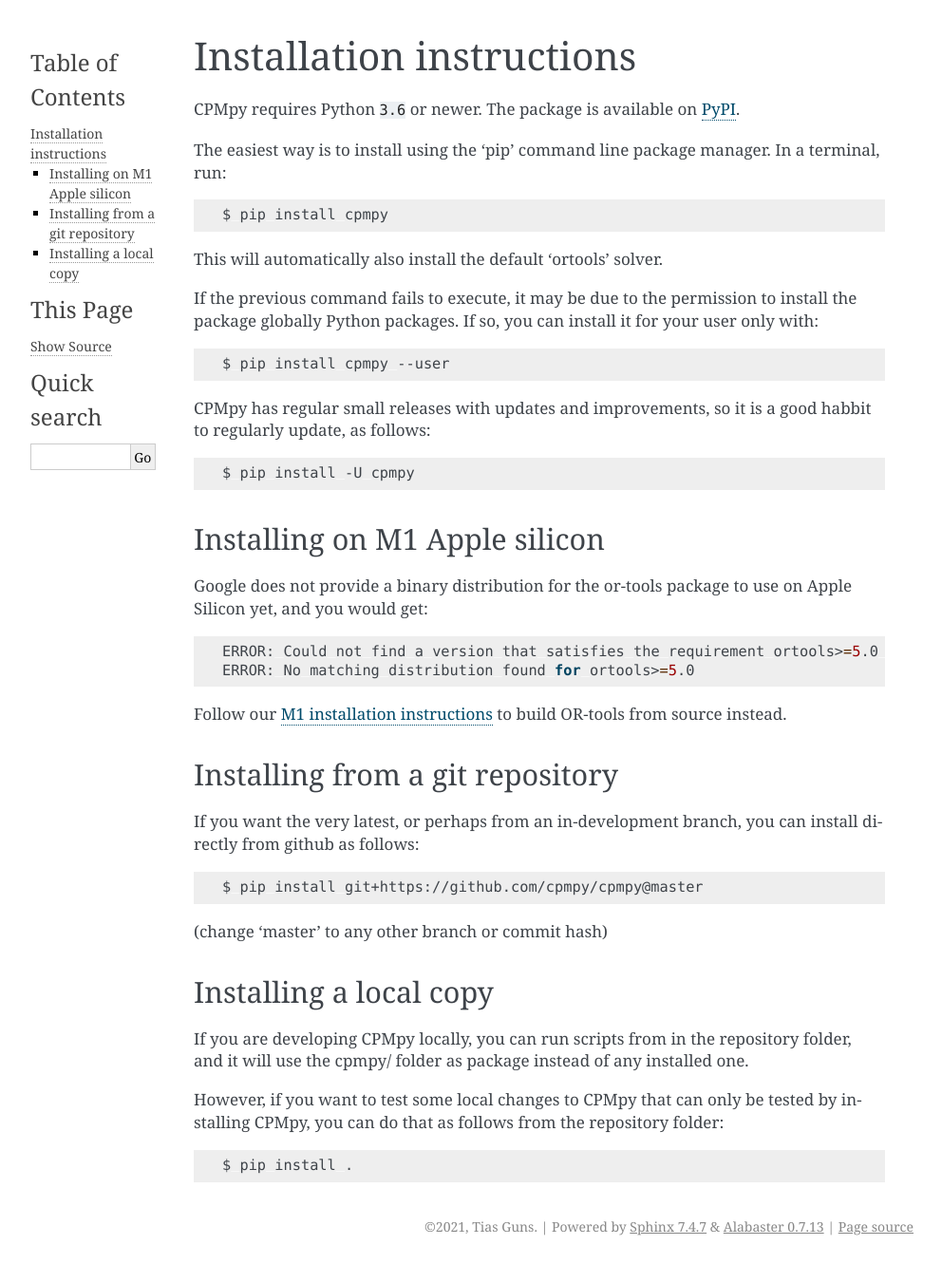
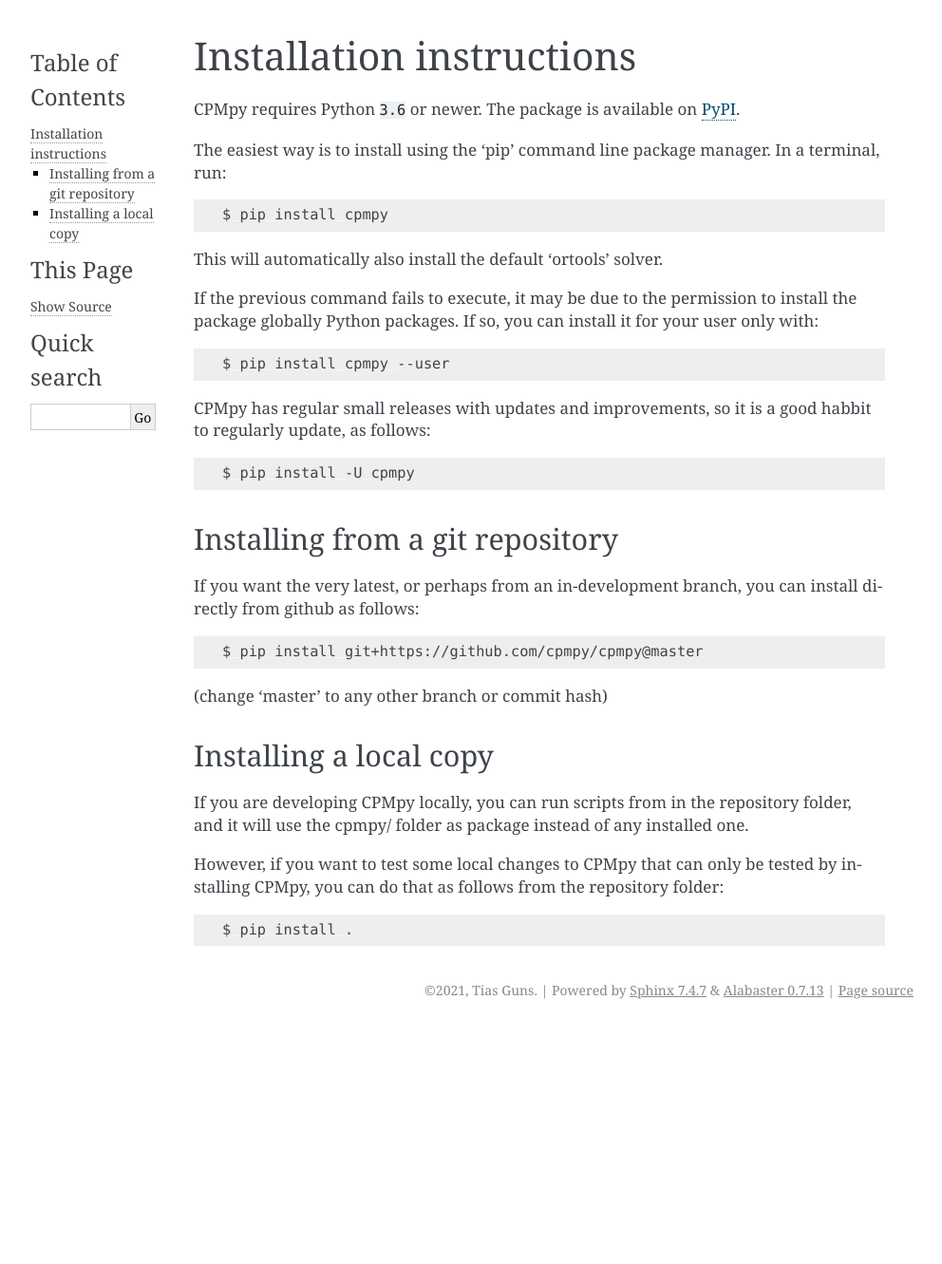
Before and after one commit to CPMpy/cpmpy, a Sphinx documentation site: the page built from docs/installation_instructions.rst, in a window 1280 px wide. Shown: the whole page at 95% size, without its empty margins (148-1140 px from the left). Built offline with Sphinx 7.4.7, drawn with Linux system fonts in a browser that asks for light colours; after the commit the page ends 1082 px from its top, so only the background shows below that.

Commit message:
Removed Apple M1 installation instructions (natively supported by now)

```diff
--- a/docs/installation_instructions.rst
+++ b/docs/installation_instructions.rst
@@ -23,17 +23,6 @@ CPMpy has regular small releases with updates and improvements, so it is a good
 
     $ pip install -U cpmpy
 
-Installing on M1 Apple silicon
-------------------------------
-Google does not provide a binary distribution for the or-tools package to use on Apple Silicon yet, and you would get:
-
-.. code-block:: bash
-
-    ERROR: Could not find a version that satisfies the requirement ortools>=5.0 (from cpmpy) (from versions: none)
-    ERROR: No matching distribution found for ortools>=5.0
-
-Follow our `M1 installation instructions <installation_M1.html>`_ to build OR-tools from source instead.
-
 
 Installing from a git repository
 --------------------------------
```
Also changed, not shown: docs/installation_M1.md (deleted, +0 -60 lines).
